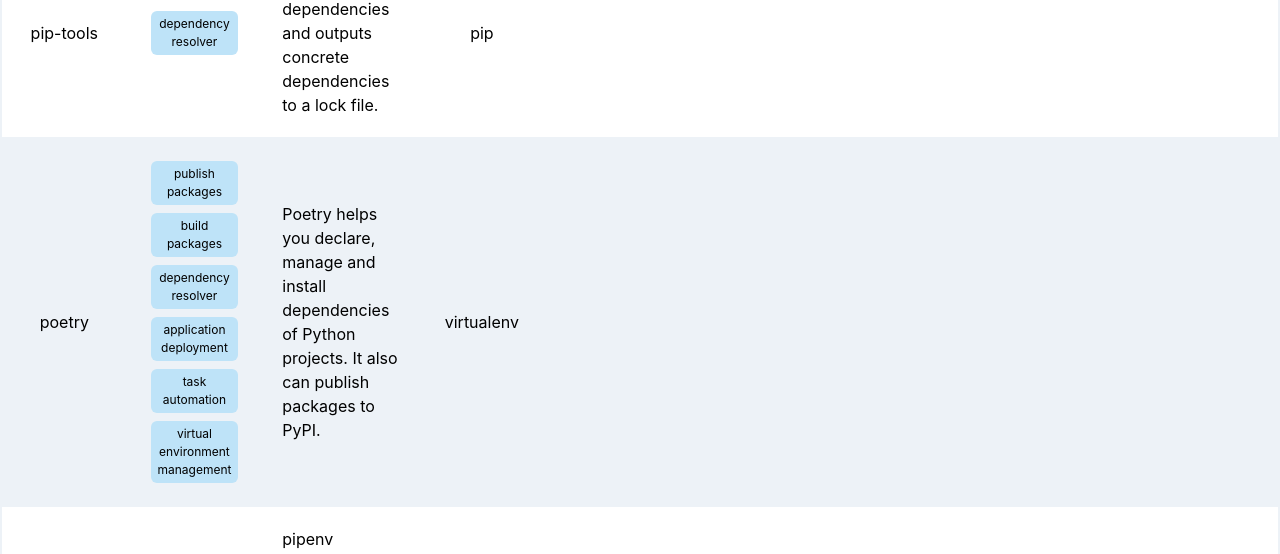
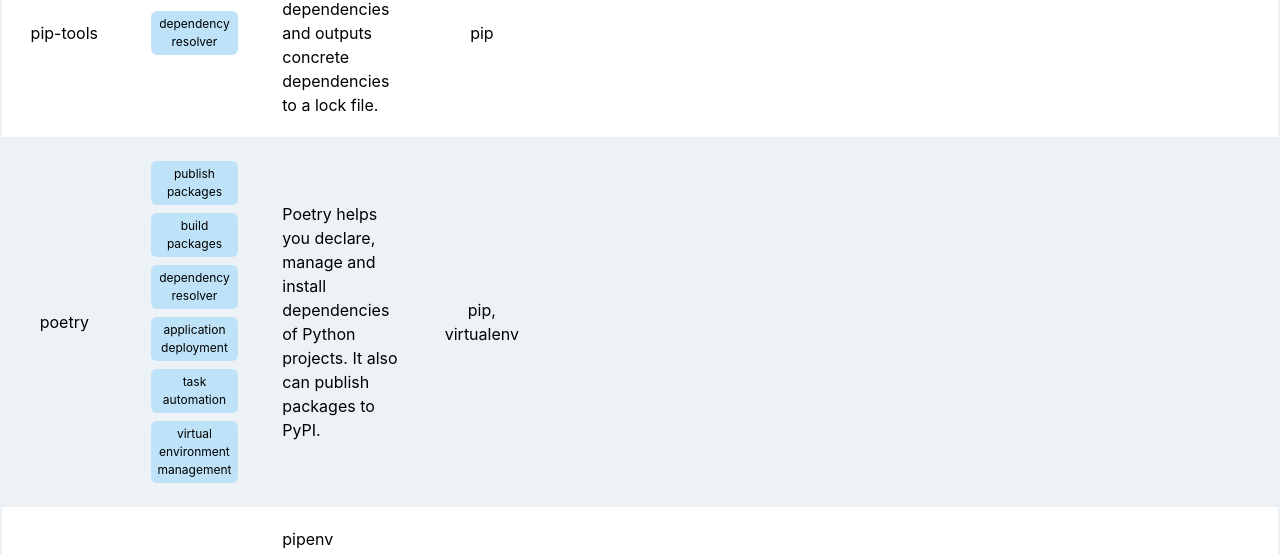
Before and after one commit to cs01/python-packaging-tools, a React (Create React App) app in the folder frontend/: page / in a window 1280 px wide. Shown: the part 1137-1691 px from the top of the page. Built offline with nearby package versions, Linux system fonts and the light colour scheme; no server answers.

Commit message:
Poetry also depends on pip

```diff
--- a/frontend/src/Tools.tsx
+++ b/frontend/src/Tools.tsx
@@ -230,7 +230,7 @@
     ],
     toolDescription: `Poetry helps you declare, manage and install dependencies of Python projects. It also can publish packages to PyPI.`,
     useCases: [],
-    dependsOn: ['virtualenv'],
+    dependsOn: ['pip', 'virtualenv'],
     name: 'poetry',
   },
   {
```
